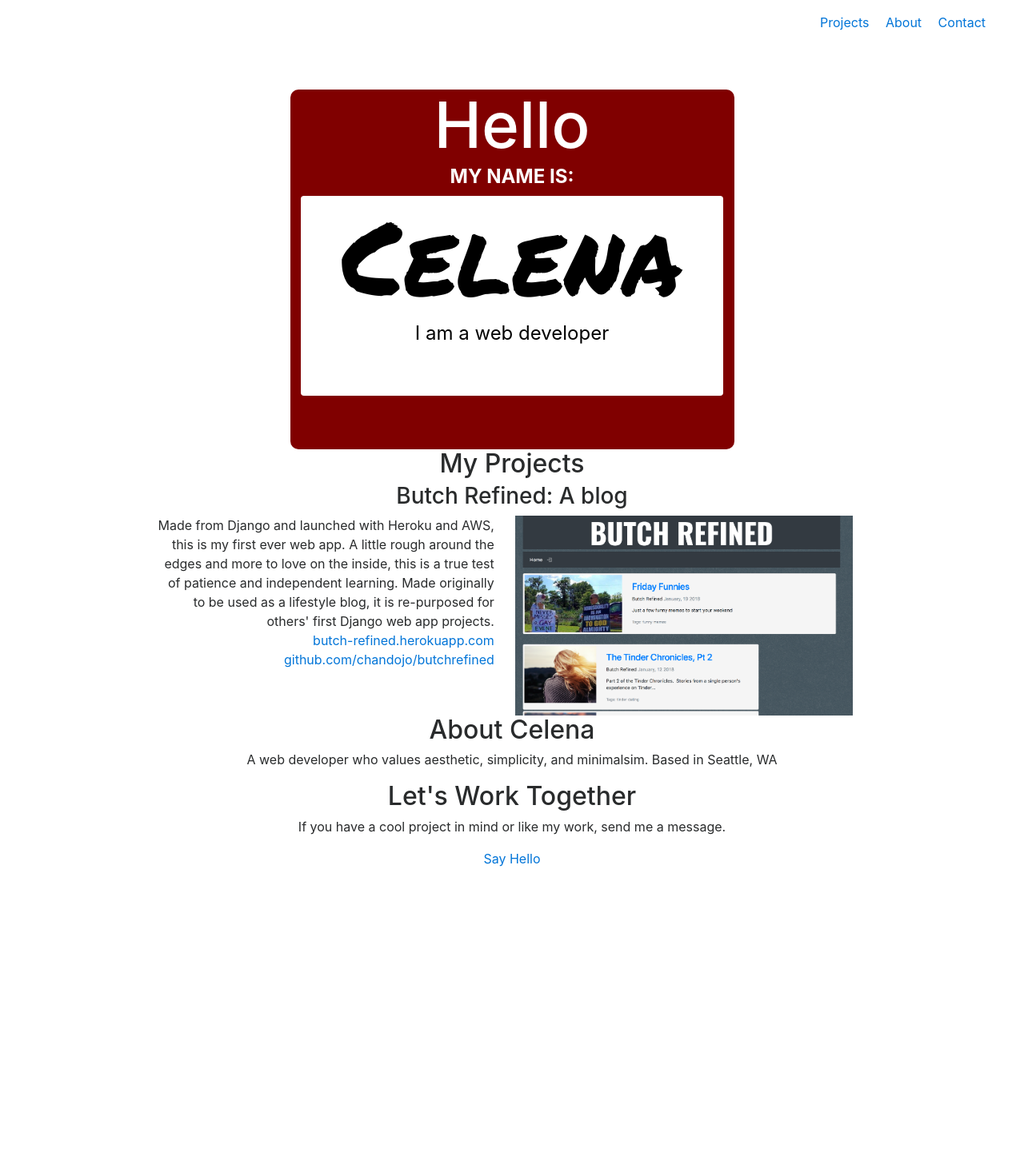
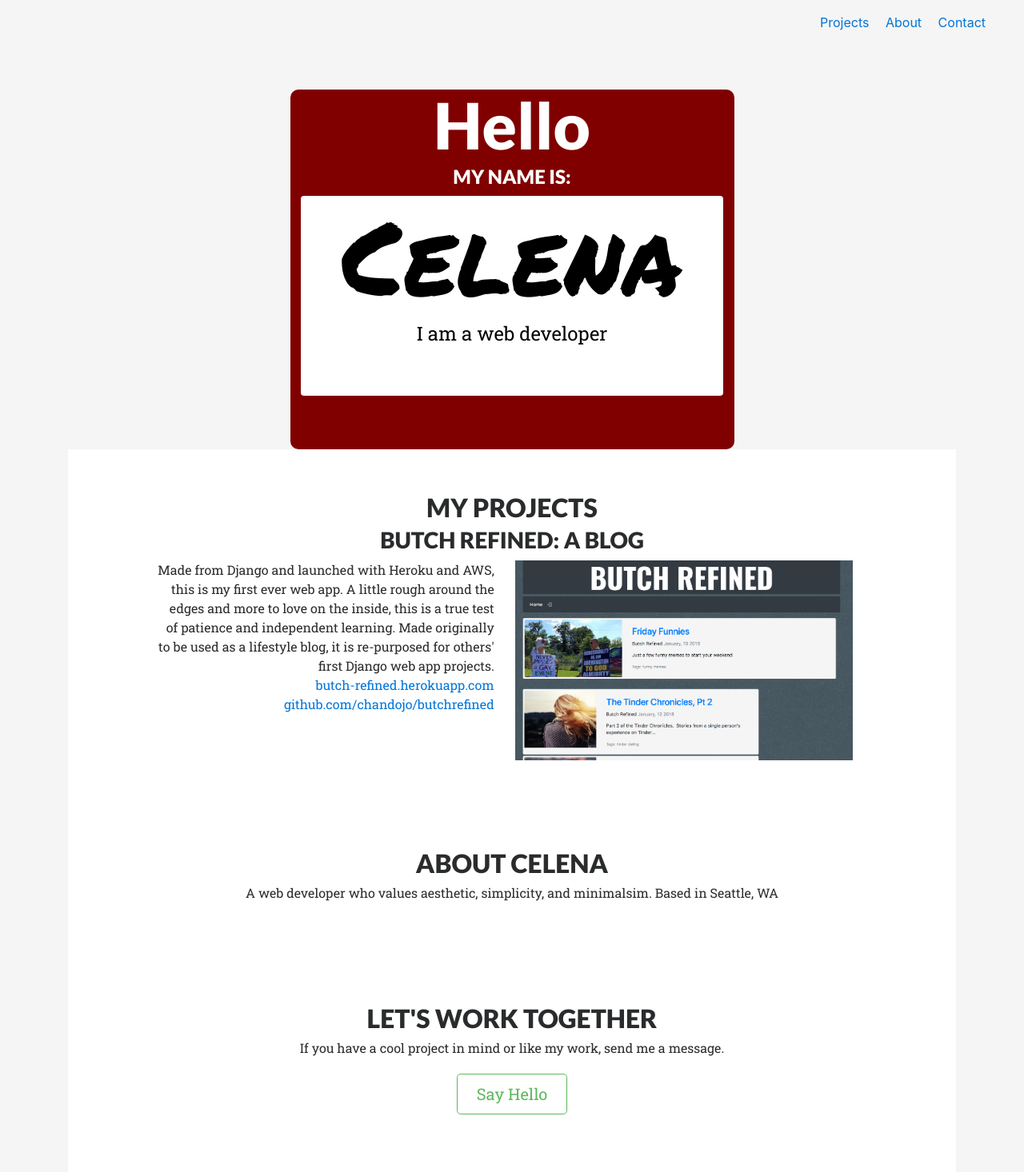
Before and after one commit to chandojo/chandojo.github.io, a PHP site: page / in a window 1280 px wide. Shown: the whole page at 80% size. Before the commit the page ends 1084 px from the top, so only its background shows below. Run offline with PHP 8.4, Linux system fonts and the light colour scheme; some libraries are stand-ins or nearby versions.

Commit message:
designed sections and page

```diff
--- a/index.html
+++ b/index.html
@@ -6,7 +6,7 @@
 
     <link rel="stylesheet" href="https://maxcdn.bootstrapcdn.com/bootstrap/4.0.0-beta.3/css/bootstrap.min.css" integrity="sha384-Zug+QiDoJOrZ5t4lssLdxGhVrurbmBWopoEl+M6BdEfwnCJZtKxi1KgxUyJq13dy" crossorigin="anonymous">
 
-    <link href="https://fonts.googleapis.com/css?family=Caveat|Permanent+Marker" rel="stylesheet">
+    <link href="https://fonts.googleapis.com/css?family=Permanent+Marker|Roboto+Slab|Lato:900" rel="stylesheet">
     <link rel="stylesheet" href="style.css">
 
     <title>Hello, I am Celena</title>
@@ -44,39 +44,40 @@
 
 <!---- PROJECTS ---->
   <!-- DIV classes unhidden for development.  Add "hidden" class for production -->
-        <div class="projects">
+        <div class="projects section">
           <h2 class="title">My Projects</h2>
           <div class="proj1">
-            <div class="title">
-              <h3>
+              <h3 class="title">
                 Butch Refined: A blog
               </h3>
-            </div>
 
             <div class="project-details">
-            <p class="detail"> Made from Django and launched with Heroku and AWS, this is my first ever web app.  A little rough around the edges and more to love on the inside,
+            <p class="project detail"> Made from Django and launched with Heroku and AWS, this is my first ever web app.  A little rough around the edges and more to love on the inside,
               this is a true test of patience and independent learning.  Made originally to be used as a lifestyle blog, it is re-purposed for others' first Django web app projects.
               <br/>
               <a target="_blank" href="www.butch-refined.herokuapp.com">butch-refined.herokuapp.com</a>
               <br/>
               <a target="_blank" href="www.github.com/chandojo/butchrefined">github.com/chandojo/butchrefined</a>
             </p>
-              <img class="detail" src="./imgs/butchrefined.png"/>
+              <img class="project detail" src="./imgs/butchrefined.png"/>
             </div>
           </div>
         </div>
 
         <!---- ABOUT ---->
-        <div class="about">
+        <div class="about section">
           <h2 class="title">About Celena</h2>
-            <p class="aboutme">A web developer who values aesthetic, simplicity, and minimalsim. Based in Seattle, WA </p>
+            <p class="detail">A web developer who values aesthetic, simplicity, and minimalsim. Based in Seattle, WA </p>
         </div>
 
         <!---- HIRE ---->
-        <div class="contact title">
+        <div class="contact section">
           <h2 class="title">Let's Work Together</h2>
-          <p>If you have a cool project in mind or like my work, send me a message.</p>
-          <a class="button" href="#">Say Hello</a>
+          <p class="detail">If you have a cool project in mind or like my work, send me a message.
+            <br/>
+            <a class="button btn btn-primary btn-lg btn-outline-success" href="#">Say Hello</a>
+          </p>
+
         </div>
 
       </div>
--- a/script.js
+++ b/script.js
@@ -3,14 +3,14 @@ $(function(){
     .fadeIn(800)
     .removeClass("hidden");
 
-    $("a.project-weblink").on('click', event => {
-      $(".projects")
-      .fadeToggle("hidden");
-
-
-      $(".nametag")
-      .toggleClass("hidden");
-    });
+//    $("a.project-weblink").on('click', event => {
+//      $(".projects")
+//      .fadeToggle("hidden");
+//
+//
+//      $(".nametag")
+//      .toggleClass("hidden");
+//    });
 
     console.log(" (\\_/) \n (o.o) \n (___)0 \n You found me");
 
--- a/style.css
+++ b/style.css
@@ -18,6 +18,10 @@ INDEX OF DESIGN:
   padding-bottom:3px;
   font-weight: bold;
   text-transform:uppercase;
+}
+
+.header-1, .sub-title{
+  font-family: "Lato", sans-serif;
 }
 
 .namecard{
@@ -54,36 +58,57 @@ INDEX OF DESIGN:
 
 .what-i-do{
   font-size: 1.5em;
+  font-family: "Roboto Slab", serif;
 }
 
 /* -------------
-2) Effects
+2) Effects and Overall Design
 -------------- */
 
 .hidden{
   display:none;
 }
 
+.detail{
+  vertical-align: text-top;
+  font-family: "Roboto Slab", serif;
+  text-align: center;
+}
+
+.title{
+  font-family:"Lato", sans-serif;
+  text-align:center;
+  text-transform: uppercase;
+}
+
+#page{
+  background-color: whitesmoke;
+}
+
+.section{
+  background-color: white;
+  padding: 5% 0;
+}
+
+.button {
+	margin-top: 20px;
+}
+
 /* -------------
 3) Projects
 -------------- */
-
-.title{
-  text-align: center;
-}
-
-.detail{
+.project{
   display:inline-block;
   width:49%;
   vertical-align: text-top;
   text-align: right;
 }
 
-p.detail{
+p.project{
   padding: 0 1% 0 10%;
 }
 
-img.detail{
+img.project{
   padding: 0 10% 0 1%;
 }
 
@@ -92,9 +117,6 @@ img.detail{
 4) About
 --------------- */
 
-.aboutme {
-  text-align: center;
-}
 
 /* --------------
 5) Responsive design
```
